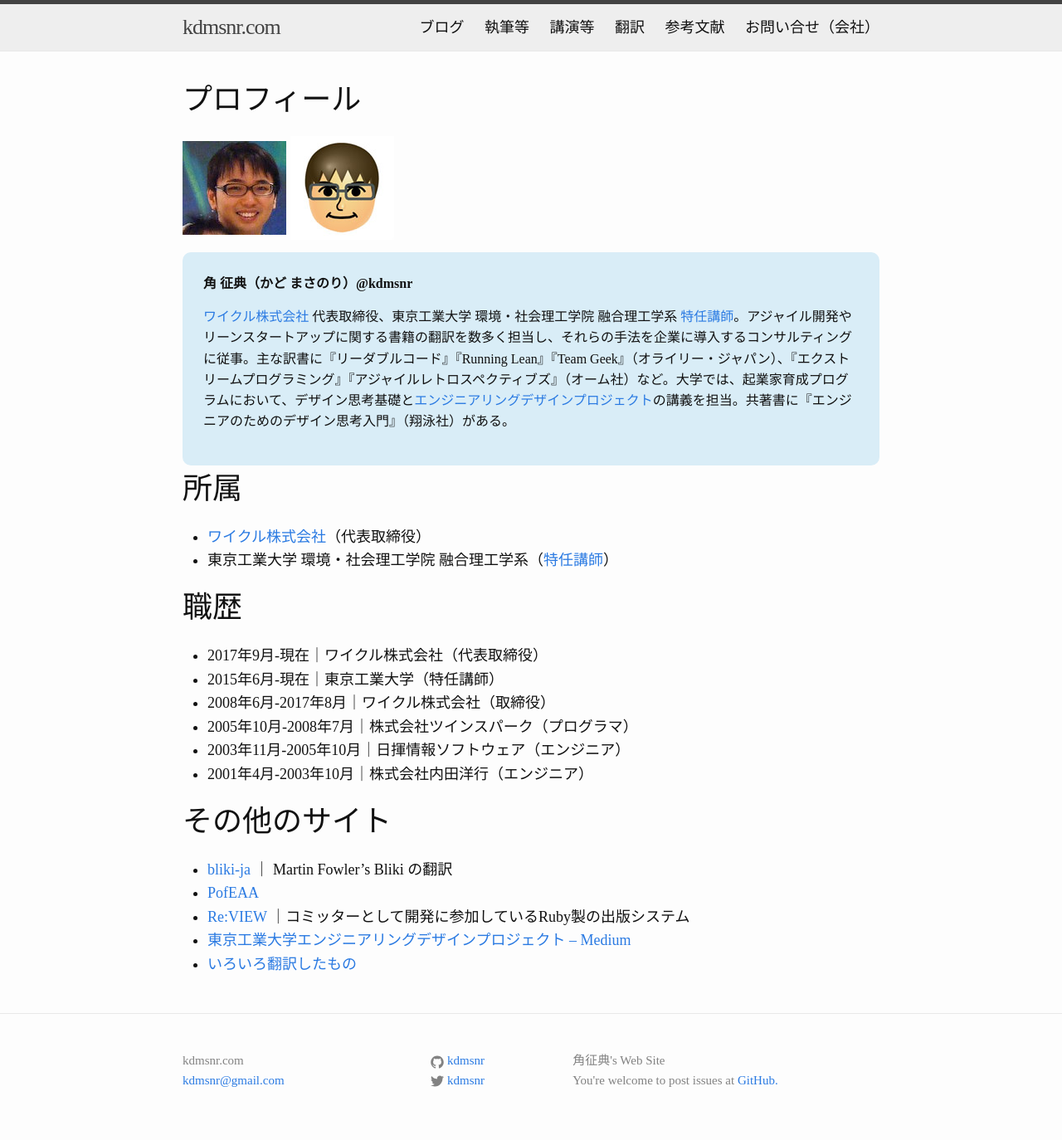
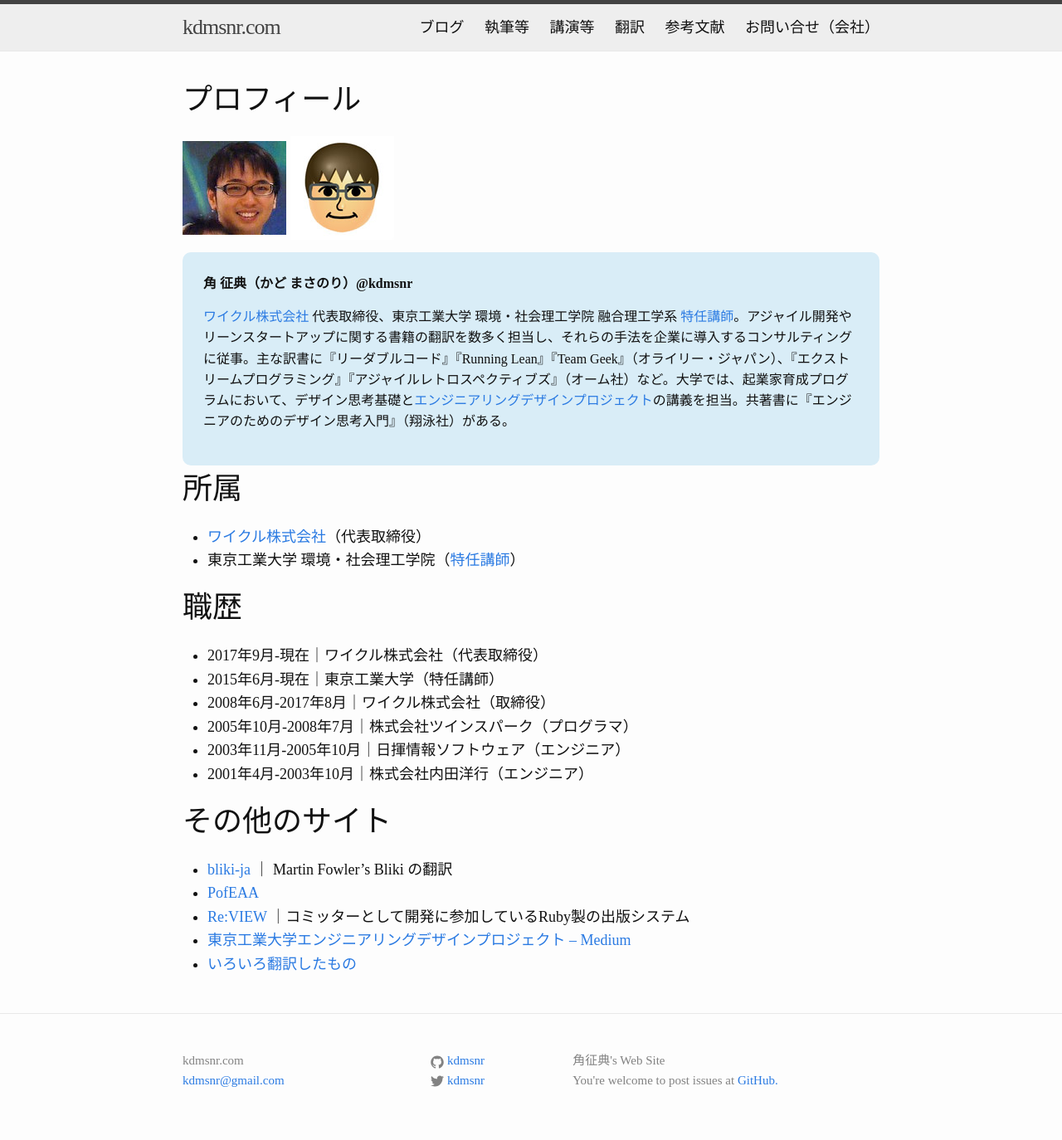
Before and after one commit to kdmsnr/kdmsnr.github.io, a Jekyll site: the page built from index.md, in a window 1280 px wide. Shown: the whole page at 83% size. Built offline with Jekyll 4.4.1, drawn with Linux system fonts in a browser that asks for light colours; Markdown is read by kramdown in place of the engine named in the settings; comment, search, counter and statistics services are not loaded.

Commit message:
update profile

```diff
--- a/index.md
+++ b/index.md
@@ -10,7 +10,7 @@
 # 所属
 
 * <a href="http://www.waicrew.com">ワイクル株式会社</a>（代表取締役）
-* 東京工業大学 環境・社会理工学院 融合理工学系（<a href="http://t2r2.star.titech.ac.jp/cgi-bin/researcherinfo.cgi?q_researcher_content_number=CTT100692413">特任講師</a>）
+* 東京工業大学 環境・社会理工学院（<a href="http://t2r2.star.titech.ac.jp/cgi-bin/researcherinfo.cgi?q_researcher_content_number=CTT100692413">特任講師</a>）
 
 # 職歴
 
```
